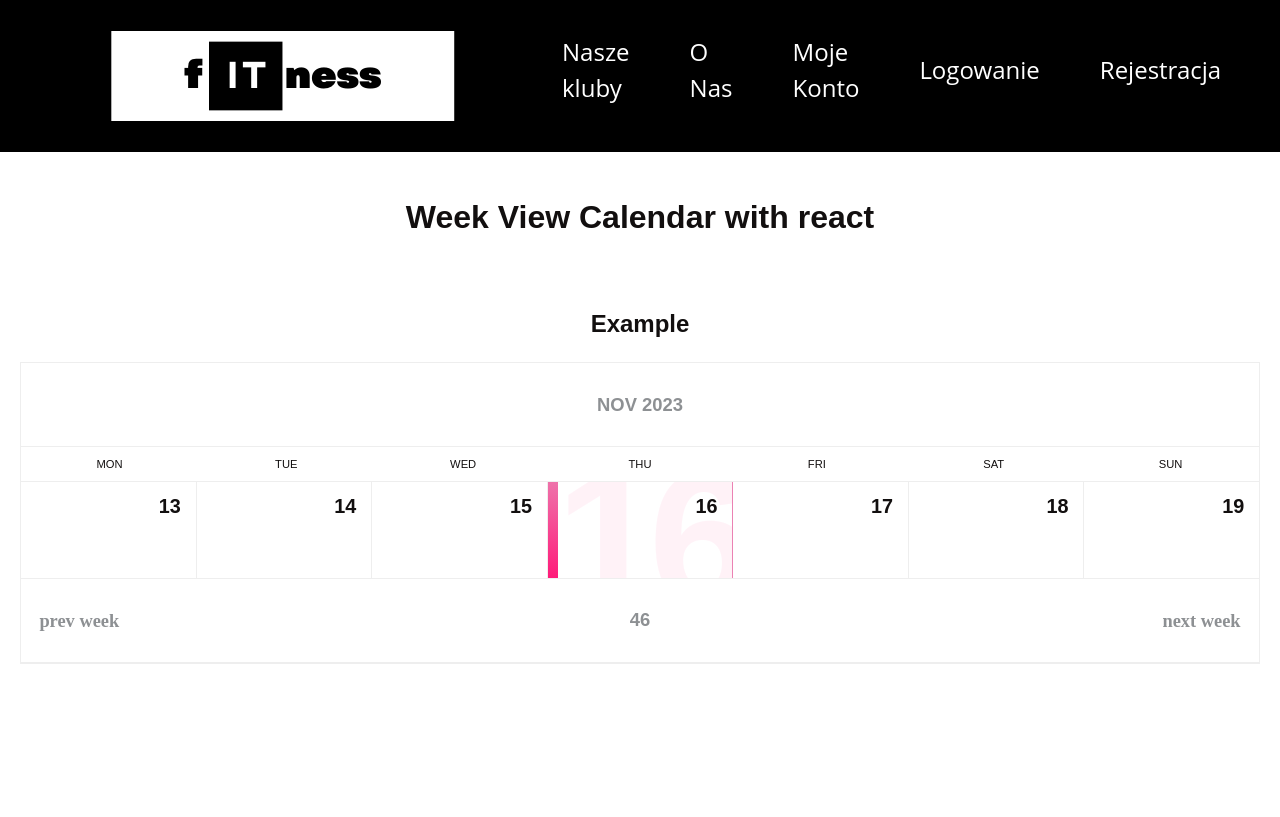
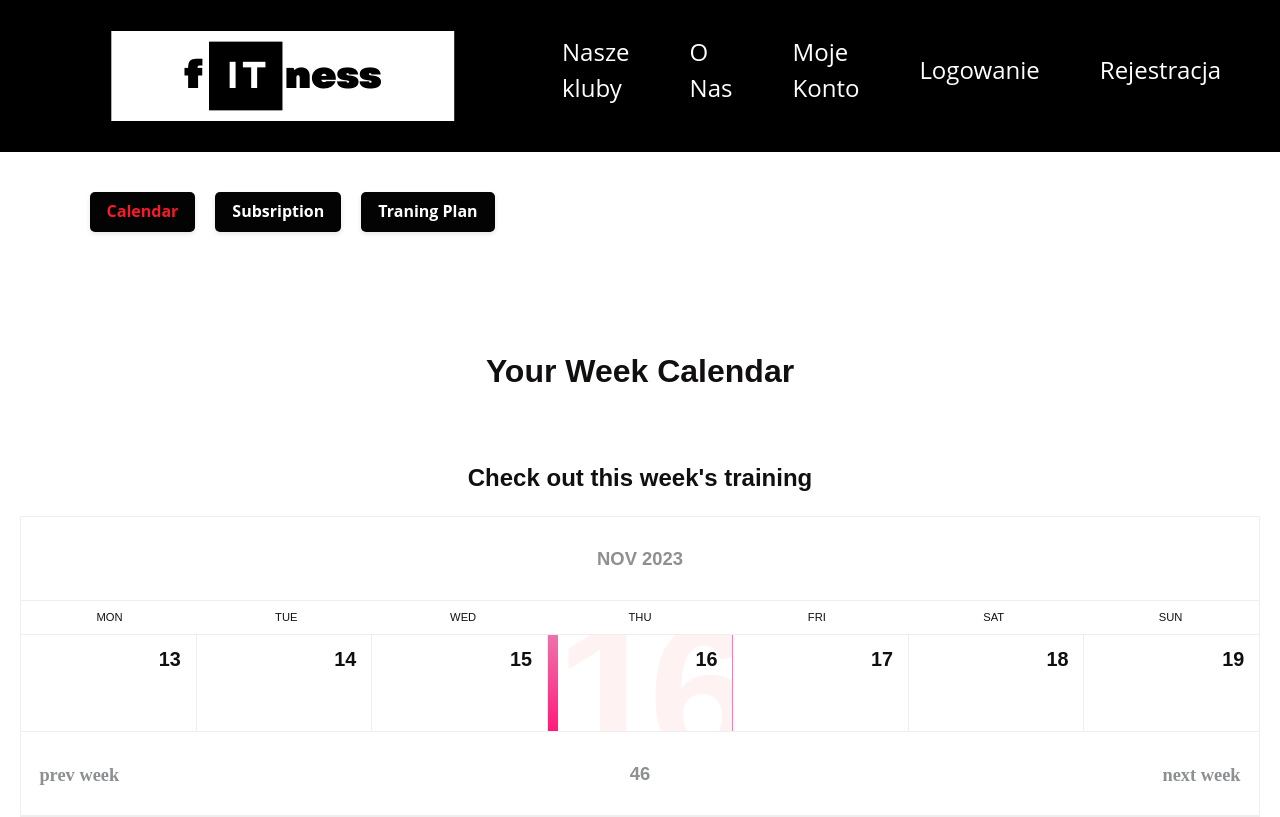
Before and after one commit to bartek-niewiarowski/PZSP2-2023Z-fITness-SzczurySilowni, a React (Create React App) app in the folder client-app-frontend/: page /MyAccount in a window 1280 px wide. Shown: the top 817 px of the page. Built offline with nearby package versions, Linux system fonts and the light colour scheme.

Commit message:
KEN-1 add choose option on myAccount page

```diff
--- a/client-app-frontend/src/components/Header/Navigation.module.css
+++ b/client-app-frontend/src/components/Header/Navigation.module.css
@@ -24,7 +24,7 @@
 
   .listItem:hover {
     cursor: pointer;
-    color: rgb(107, 25, 25);
+    color: #f71a29;
   }
 
   .link {
@@ -35,7 +35,7 @@
 
   .link:hover {
     cursor: pointer;
-    color: rgb(107, 25, 25);
+    color: #f71a29;
   }
 
   .header {
--- a/client-app-frontend/src/components/TrainingPlan/Plan.js
+++ b/client-app-frontend/src/components/TrainingPlan/Plan.js
@@ -14,9 +14,9 @@ const Plan = () => {
 
   return (
     <div className="App">
-      <h1>Week View Calendar with react</h1>
+      <h1>Your Week Calendar</h1>
       <br />
-      <h2>Example</h2>
+      <h2>Check out this week's training</h2>
       <Calendar showDetailsHandle={showDetailsHandle} />
       <br />
       {showDetails && <Details data={data} />}
--- a/client-app-frontend/src/components/TrainingPlan/styles.css
+++ b/client-app-frontend/src/components/TrainingPlan/styles.css
@@ -234,6 +234,6 @@ main {
 }
 
 .calendar .body .cell.today .bg {
-  color: #ff1a79;
+  color: #f71a29;
   opacity: 0.05;
 }
--- /dev/null
+++ b/client-app-frontend/src/components/UserChoose/UserChoose.js
@@ -0,0 +1,28 @@
+import { useState } from "react";
+import styles from "./UserChoose.module.css";
+
+export default function UserChoose({ categories, onChangeCategory, activeView }) {
+
+  const handleCategoryClick = (category) => {
+    onChangeCategory(category);
+  };
+
+  return (
+    <div>
+    <div className={styles.categoryList}>
+      {categories.map((category) => (
+        <div
+          key={category}
+          className={`${styles.category} ${
+            activeView === category ? styles.active : ""
+          }`}W
+          onClick={() => handleCategoryClick(category)}
+        >
+          <div className={styles.text}>{category}</div>
+        </div>
+      ))}
+    </div>
+    <div className={styles.chosed}>{activeView}</div>
+    </div>
+  );
+}
--- /dev/null
+++ b/client-app-frontend/src/components/UserChoose/UserChoose.module.css
@@ -0,0 +1,44 @@
+.categoryList {
+    display: flex;
+    flex-wrap: wrap;
+    gap: 20px;
+    position: relative;
+    margin-left: 7%;
+    margin-top: 40px;
+  }
+
+  .text {
+    margin-left: 10px;
+    margin-right: 10px;
+  }
+
+  .category {
+    text-align: center;
+    font-weight: bold;
+    padding: 7px;
+    background-color: rgb(3, 3, 3);
+    border-radius: 5px;
+    box-shadow: 0 2px 5px rgba(0, 0, 0, 0.1);
+    color:white;
+    font-size: 16px;
+    width: auto;
+    height: 40px;
+    margin: 10px, 30px;
+  }
+
+  .category.active {
+    color: #f71a29;
+  }
+
+  .category:hover {
+    cursor: pointer;
+    color: #f71a29;
+  }
+
+  .chosed {
+    margin-left: 7%;
+    margin-top: 2%;
+    font-size: 32px;
+    font-weight: bold;
+    color: white;
+  }
--- a/client-app-frontend/src/pages/MyAccount.js
+++ b/client-app-frontend/src/pages/MyAccount.js
@@ -1,12 +1,23 @@
-import React from 'react';
+import React, { useState } from 'react';
 import { Box } from '@mui/material';
 import Plan from '../components/TrainingPlan/Plan';
+import UserChoose from '../components/UserChoose/UserChoose';
 
 const MyAccount = () => {
 
+  const menu = ["Calendar", "Subsription", "Traning Plan"];
+  const [activeView, setActiveView] = useState("Calendar");
+
+  function onChangeView(view) {
+    console.log(view);
+    setActiveView(view);
+  }
+
+
   return (
     <Box>
-      <Plan/>
+      <UserChoose categories={menu} onChangeCategory={onChangeView} activeView={activeView}/>
+      {activeView == "Calendar" && <Plan/>}
     </Box>
   );
 };
```
